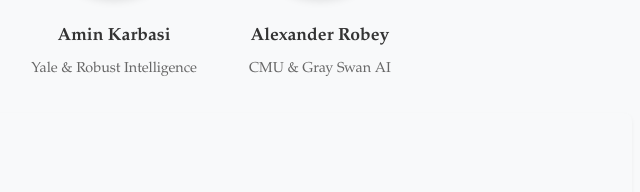
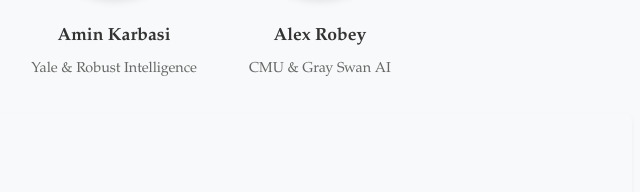
Before and after one commit to jailbreak-tutorial/jailbreak-tutorial.github.io, a plain HTML site: page index.html in a window 1280 px wide. Shown: the part 415-607 px from the top of the page, 526-1166 px from the left. Drawn offline with nearby package versions, Linux system fonts and the light colour scheme.

Commit message:
alexander --> alex

```diff
--- a/index.html
+++ b/index.html
@@ -49,8 +49,8 @@
                         <p class="headshot-affiliation">Yale & Robust Intelligence</p>
                     </div>
                     <div class="headshot-container">
-                        <img src="files/headshots/alex-robey.png" alt="Alexander Robey" class="headshot">
-                        <p class="headshot-name">Alexander Robey</p>
+                        <img src="files/headshots/alex-robey.png" alt="Alex Robey" class="headshot">
+                        <p class="headshot-name">Alex Robey</p>
                         <p class="headshot-affiliation">CMU & Gray Swan AI</p>
                     </div>
                 </div>
```
